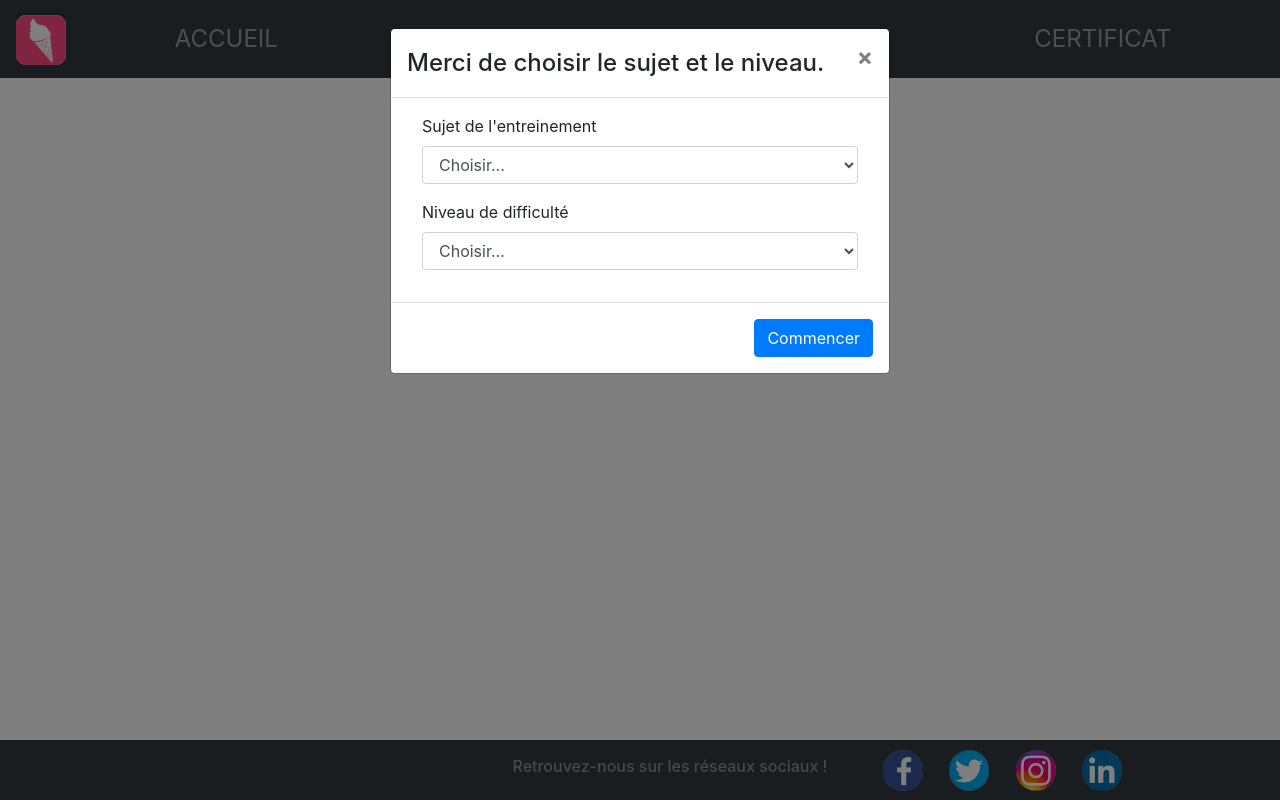
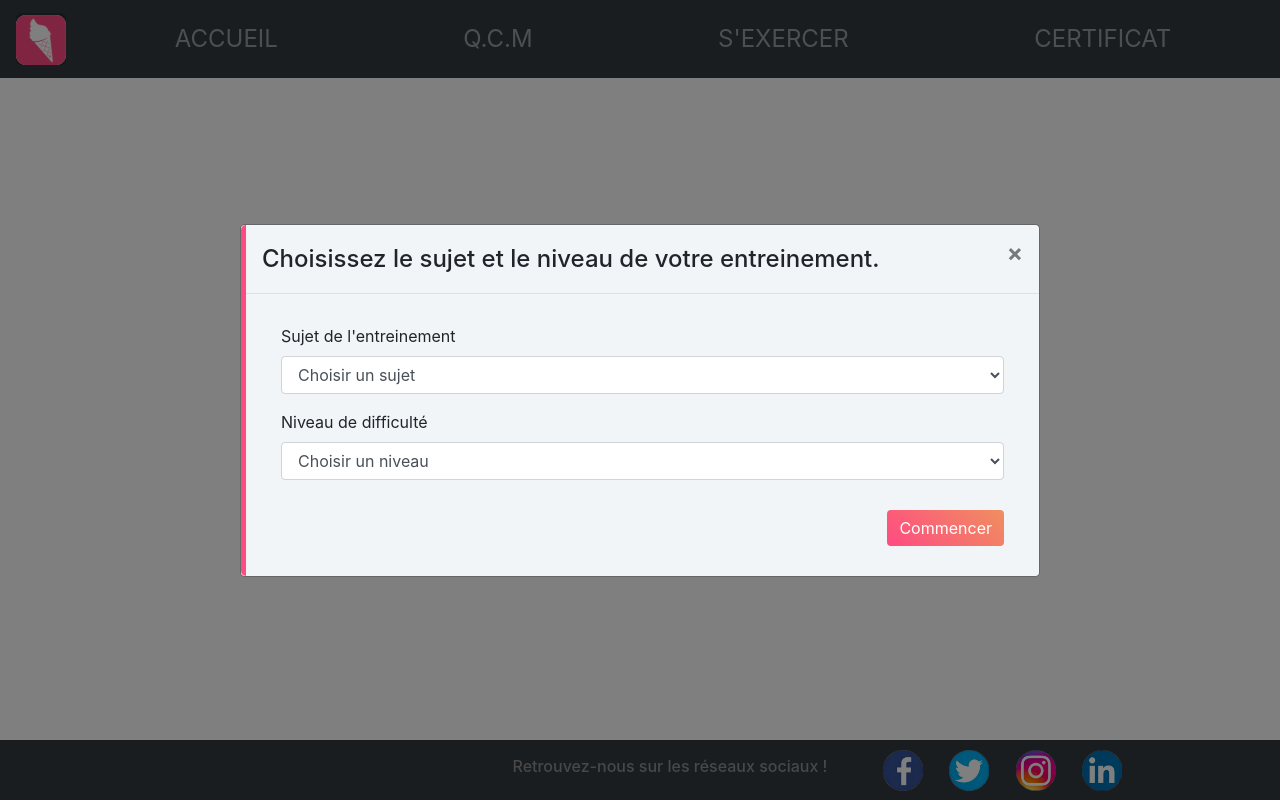
Before and after one commit to QuizzMacademia/Quizz, a React (Create React App) app in the folder FrontEnd/: page /Accueil/QCM in a window 1280 px wide. Built offline with nearby package versions, Linux system fonts and the light colour scheme.

Commit message:
Connexion backend pour component userchoiceexercising et style

```diff
--- a/FrontEnd/src/components/accueil/Accueil.jsx
+++ b/FrontEnd/src/components/accueil/Accueil.jsx
@@ -16,7 +16,7 @@ const Accueil = () => {
             <div id={"main"}>
                 <Switch>
                     <Route exact path='/Accueil' component={Home}/>
-                    <Route exact path='/Accueil/Entainement' component={Training}/>
+                    <Route exact path='/Accueil/Entrainement' component={Training}/>
                     <Route exact path='/Accueil/QCM' component={UserChoiceExercising}/>
                     <Route exact path='/Accueil/Certificat' component={Certificat}/>
                 </Switch>
--- /dev/null
+++ b/FrontEnd/src/components/accueil/UserChoiceExercising.css
@@ -0,0 +1,10 @@
+.modalStyle{
+    background-color: #f2f5f8;
+    border-left: 5px solid #ff4b82;
+    border-radius: 5px;
+}
+
+.choiceButton {
+    text-align: right;
+    margin: 30px 15px 0 0;
+}
--- a/FrontEnd/src/components/accueil/UserChoiceExercising.jsx
+++ b/FrontEnd/src/components/accueil/UserChoiceExercising.jsx
@@ -3,16 +3,26 @@ import Button from "react-bootstrap/Button";
 import Modal from "react-bootstrap/Modal";
 import {Form} from "react-bootstrap";
 import Col from "react-bootstrap/Col";
+import './UserChoiceExercising.css';
+import {Formik} from "formik";
+import Question from "./question";
+import * as Yup from "yup";
+import MOCK_QUESTIONNAIRE from "../shared/mock/mock_questionnaire";
+import FormGroup from "react-bootstrap/FormGroup";
+import FormCheck from "react-bootstrap/FormCheck";
+import axios from "axios";
+import Training from "./Training";
+import {useHistory} from "react-router";
 
-function UserChoiceExercising(props) {
+function UserChoiceExercising() {
+
     const [show, setShow] = useState(true);
     const handleClose = () => setShow(false);
-
     const [isLoading, setLoading] = useState(false);
 
     const simulateNetworkRequest = () => {
         return new Promise((resolve) => {
-            setTimeout(handleClose, 2000)
+            //setTimeout(handleClose, 2000)
         });
     }
 
@@ -24,49 +34,107 @@ function UserChoiceExercising(props) {
         }
     }, [isLoading]);
 
-    const handleClick = () => setLoading(true);
+    const validationSchema = Yup.object().shape({
+        theme: Yup.string().required("Sélectionner un sujet d'entreinement."),
+        level: Yup.string().required("Sélectionner un niveau d'entreinement.")
+    });
+
+    let history = useHistory();
+
+    const handleSubmit = (values, {resetForm}) => {
+        console.log(values);
+        axios.post('http://localhost:8080/quizz/generate', null, {params: values})
+            .then(res => {
+                if (res.status === 200) {
+                    console.log(res.data);
+                    //setTimeout(handleClose, 500)
+                    history.push({pathname: '/Accueil/Entrainement', search: `?id=${res.data}` });
+                }
+            }, (error) => {
+                console.error(error);
+            })
+
+        resetForm();
+        console.log(values);
+        setLoading(true);
+    };
+
+    const initialValues = {
+        type:"EXERCISING",
+        theme: "",
+        level: ""
+    };
+
+    const MOCK_SUJET = [
+        {value: "", label: "Choisir un sujet"},
+        {value: "JavaScript", label: "JavaScript"},
+    ];
+
+    const MOCK_LEVEL = [
+        {value: "", label: "Choisir un niveau"},
+        {value: "1", label: "1"},
+    ];
 
     return (
         <>
-            <Modal show={show} onHide={handleClose}>
+            <Modal show={show} onHide={handleClose} size="lg" centered>
+                <span className={"modalStyle"}>
                 <Modal.Header closeButton>
-                    <Modal.Title>Merci de choisir le sujet et le niveau.</Modal.Title>
+                    <Modal.Title>Choisissez le sujet et le niveau de votre entreinement.</Modal.Title>
                 </Modal.Header>
-                <Modal.Body>
-                    <Form>
-                    <Form.Group as={Col} controlId="formGridSubject">
+                <Modal.Body style={{padding: "30px 20px"}}>
+                       <Formik
+                            validationSchema={validationSchema}
+                            initialValues={initialValues}
+                            onSubmit={handleSubmit}>
+
+                            {({errors, values, handleSubmit, handleBlur, handleChange, touched}) => (
+                                <>
+                                    <Form onSubmit={handleSubmit}>
+                                        <Form.Group as={Col} controlId="theme">
                                             <Form.Label>Sujet de l'entreinement</Form.Label>
-                        <Form.Control as="select">
-                            <option>Choisir...</option>
-                            <option>Angular</option>
-                            <option>JavaScript</option>
-                            <option>Java</option>
+                                            <Form.Control as="select" onChange={handleChange} onBlur={handleBlur} >
+                                                {MOCK_SUJET.map((item, idx) => (
+                                                <option value={item.value} label={item.label} />))}
                                             </Form.Control>
+                                            {errors.theme && touched.theme &&
+                                            <div className="error-message">
+                                                {errors.theme}
+                                            </div>}
                                         </Form.Group>
-                        <Form.Group as={Col} controlId="formGridLevel">
+                                        <Form.Group as={Col} controlId="level">
                                             <Form.Label>Niveau de difficulté</Form.Label>
-                            <Form.Control as="select">
-                                <option>Choisir...</option>
-                                <option>1</option>
-                                <option>2</option>
-                                <option>3</option>
-                                <option>4</option>
-                                <option>5</option>
-                                <option>6</option>
+                                            <Form.Control as="select" onChange={handleChange} onBlur={handleBlur}>
+                                                {MOCK_LEVEL.map((item, idx) => (
+                                                    <option value={item.value} label={item.label} />))}
                                             </Form.Control>
+                                            {errors.level &&
+                                            touched.level &&
+                                            <div className="error-message">
+                                                {errors.level}
+                                            </div>}
                                         </Form.Group>
-                    </Form>
-                </Modal.Body>
-                <Modal.Footer>
+                                        <div className={"choiceButton"}>
                                             <Button
+                                                style={{ background: "linear-gradient(45deg,#ff4b82 0,#ef8f5f 100%)" , border: "none"}}
+                                                type={"submit"}
                                                 variant="primary"
                                                 disabled={isLoading}
-                        onClick={!isLoading ? handleClick : null}
                                             >
                                                 {isLoading ? 'Chargement…' : 'Commencer'}
                                             </Button>
+                                        </div>
+                                        {/*<pre>{JSON.stringify(errors, null, 4)}</pre>
+                                        <p>--------------------------------------------</p>
+                                        <pre>{JSON.stringify(values, null, 4)}</pre>*/}
+                                    </Form>
 
-                </Modal.Footer>
+                                </>
+                            )}
+
+                        </Formik>
+                </Modal.Body>
+                    </span>
             </Modal>
         </>
     );
--- a/FrontEnd/src/components/accueil/home.jsx
+++ b/FrontEnd/src/components/accueil/home.jsx
@@ -27,7 +27,7 @@ const Home = () => (
                                 <li >Niveau difficile</li>
                             </ul>
                        </Card.Text>
-                       <Card.Link href="/Accueil/Entainement"><Button variant="success" style={{height:"60px", width:"200px", marginTop:"20px"}}>Testez-vous avec des exercices</Button></Card.Link>
+                       <Card.Link href="/Accueil/Entrainement"><Button variant="success" style={{height:"60px", width:"200px", marginTop:"20px"}}>Testez-vous avec des exercices</Button></Card.Link>
 
                    </Card.Body>
                </div>
--- a/FrontEnd/src/components/accueil/menu.jsx
+++ b/FrontEnd/src/components/accueil/menu.jsx
@@ -18,7 +18,7 @@ const  Menu = () => {
                 <Nav  className="mr-auto">
                     <Nav.Link href="/Accueil">ACCUEIL</Nav.Link>
                     <Nav.Link href="/Accueil/QCM">Q.C.M</Nav.Link>
-                    <Nav.Link href="/Accueil/Entainement">S'EXERCER</Nav.Link>
+                    <Nav.Link href="/Accueil/Entrainement">S'EXERCER</Nav.Link>
                     <Nav.Link href="/Accueil/Certificat">CERTIFICAT</Nav.Link>
                 </Nav>
                 </Navbar.Collapse>
```
Lines whose indentation alone changed are shown as unchanged.
